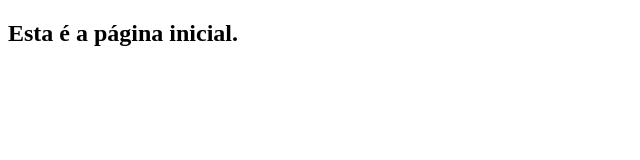
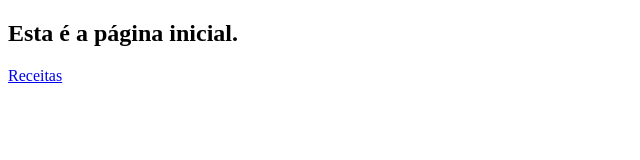
Before and after one commit to MarlonHD/pweb-next, a Next.js app: page / in a window 1280 px wide. Shown: the top 160 px of the page, without its empty margins (0-640 px from the left). Built offline with nearby package versions, Linux system fonts and the light colour scheme.

Commit message:
Atualização no index principal

```diff
--- a/pages/index.js
+++ b/pages/index.js
@@ -5,6 +5,7 @@ export default function Home(){
             <h2>
                 Esta é a página inicial.
             </h2>
+            <a href="./paginaInicial">Receitas</a>
         </div>
     )
 }
```
